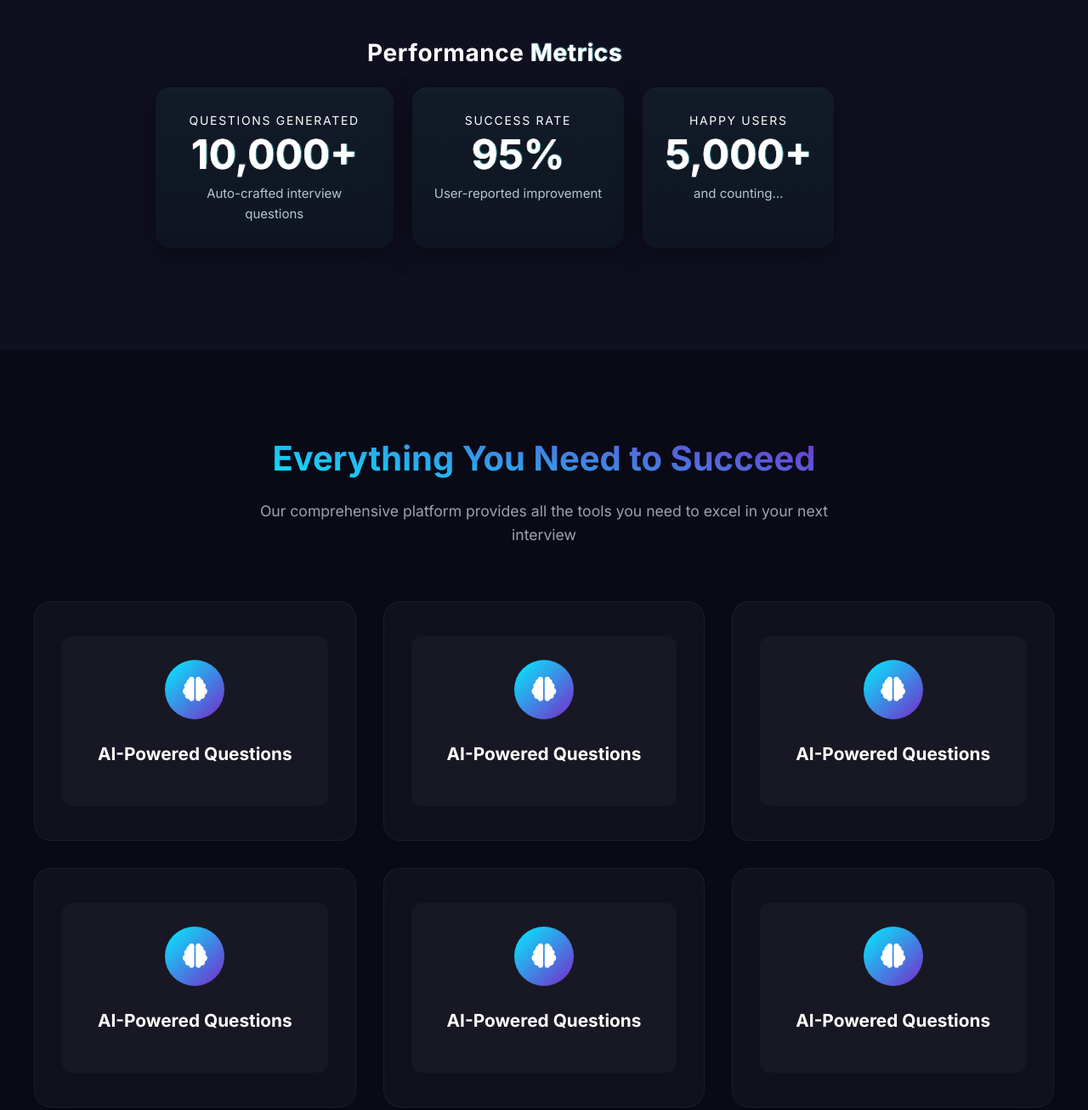
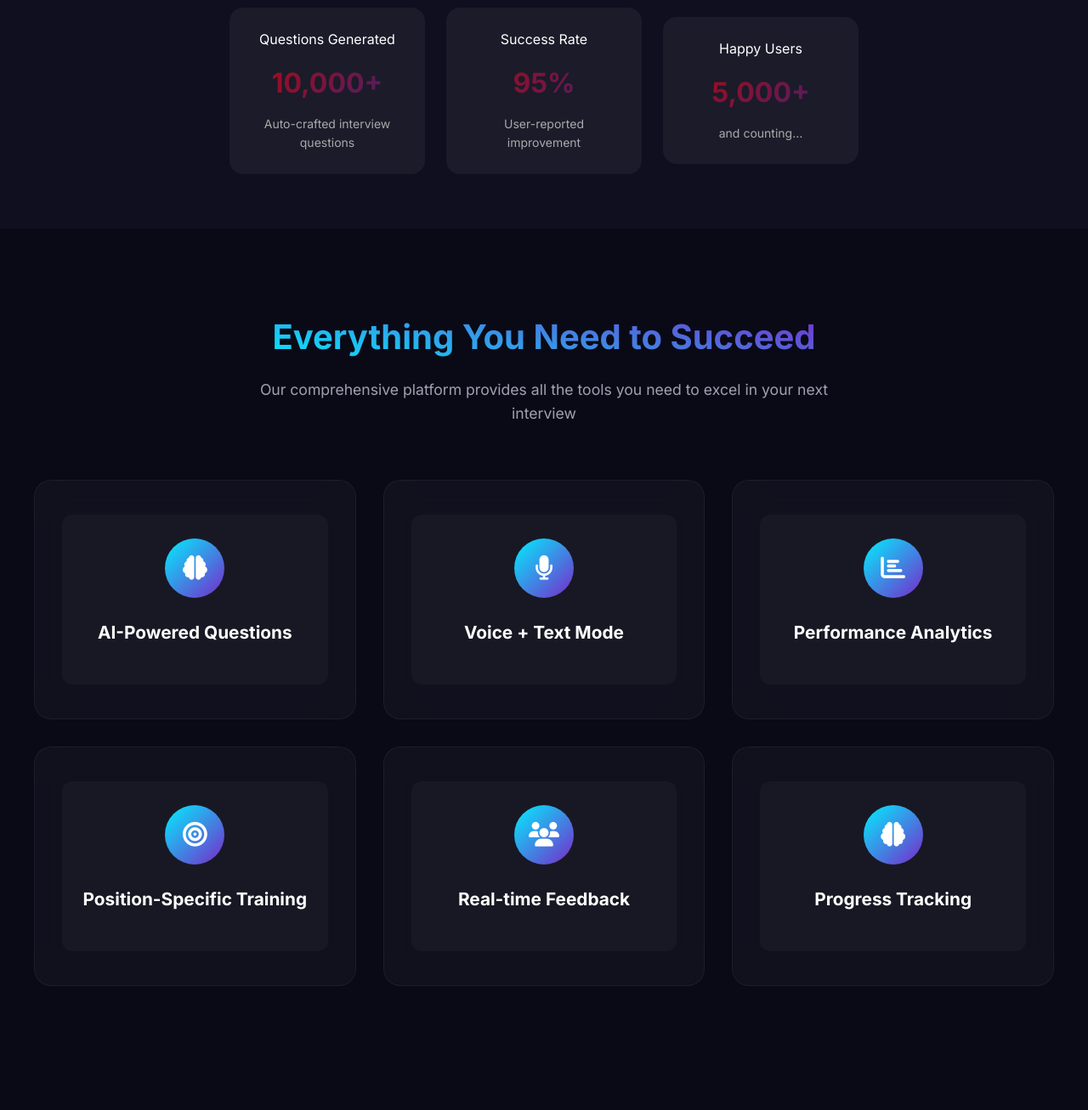
Before and after one commit to 0xanondo-07/ConfidenSee, a plain HTML site: page index.html in a window 1280 px wide. Shown: the part 880-2187 px from the top of the page at 85% size. Drawn offline with Linux system fonts and the light colour scheme.

Commit message:
Update index.html

```diff
--- a/index.html
+++ b/index.html
@@ -1073,7 +1073,9 @@
 .card:hover .card-inner {
   transform: rotateY(180deg);
 }
-
+.card-back p{
+  color: #000000;
+}
 .card-front,
 .card-back {
   position: absolute;
@@ -1133,73 +1135,54 @@
     22% { opacity:.75 }
   }
 
-  /* metrics grid */
-  .metrics1 {
-  display: grid;
-  grid-template-columns: auto auto auto; /* 3 auto-sized columns */
-  gap: 22px;
-  justify-content: center;  /* center the whole row */
-  margin: 0 auto;
+  /* New Wrapper Style */
+.metrics-extra {
+  display: flex;
+  justify-content: center;
+  align-items: center;
+  gap: 25px;
+  flex-wrap: wrap;
+  margin-top: 25px;
+}
+
+/* New Card Style */
+.card-extra {
+  background: rgba(255, 255, 255, 0.05);
+  border-radius: 16px;
+  padding: 25px;
+  width: 230px;
   text-align: center;
+  transition: transform 0.3s ease, box-shadow 0.3s ease;
 }
-  .card1{
-    position:relative; border-radius:18px; padding:28px 26px;
-    background: linear-gradient(180deg, #121b28, #0e1520);
-    box-shadow: 0 10px 30px rgba(0,0,0,.35), inset 0 1px 0 rgba(255,255,255,.04);
-    overflow:hidden; isolation:isolate;
-    transition: transform .25s ease, box-shadow .25s ease;
-   max-width: 280px;         /* keeps consistent card width */
-  margin: 0 auto;           /* ensures each card is centered */
-  justify-content: center;
-  }
-  .card1:hover{
-    transform: translateY(-6px);
-    box-shadow: 0 18px 40px rgba(0,0,0,.45), 0 0 0 1px rgba(57,198,255,.15) inset;
-  }
-  .title1{font-size:14px; letter-spacing:.12em; color:var(--soft); text-transform:uppercase}
-  .value1{font-size:48px; font-weight:800; line-height:1.05; margin:4px 0 8px}
-  .sub1{font-size:15px; color:#b6c4d6}
-
-  /* glitch effect */
-  .glitch1{
-    position:relative; display:inline-block;
-    filter: contrast(1.05) saturate(1.1);
-    text-shadow: 0 0 0 rgba(255,255,255,.9);
-  }
-  .glitch1::before,
-  .glitch1::after{
-    content: attr(data-text);
-    position:absolute; left:0; top:0; width:100%; height:100%;
-    overflow:hidden; pointer-events:none; mix-blend-mode:screen;
-  }
-  .glitch1::before{ color:#ff2a6d; transform: translate(1.5px, 0); clip-path: inset(0 0 60% 0); opacity:.75 }
-  .glitch1::after { color:#2af5ff; transform: translate(-1.5px, 0); clip-path: inset(40% 0 0 0); opacity:.75 }
-
-  @keyframes jitter {
-    0%   { transform: translate(0,0) }
-    20%  { transform: translate(-0.6px, 0.4px) }
-    40%  { transform: translate(0.8px, -0.6px) }
-    60%  { transform: translate(-0.4px, 0.8px) }
-    80%  { transform: translate(0.6px, -0.4px) }
-    100% { transform: translate(0,0) }
-  }
-  @keyframes slice {
-    0%   { clip-path: inset(0 0 75% 0) }
-    50%  { clip-path: inset(30% 0 20% 0) }
-    100% { clip-path: inset(0 0 75% 0) }
-  }
-  .glitch1, .glitch1::before, .glitch1::after { animation: jitter 1.2s infinite steps(2,end) }
-  .glitch1::before { animation: jitter .9s infinite steps(2,end), slice 1.6s infinite linear }
-  .glitch1::after  { animation: jitter 1.1s infinite steps(2,end), slice 1.8s infinite reverse linear }
-
-  .card1:hover .glitch1{ animation-duration:.6s }
-  .card1:hover .glitch1::before{ transform: translate(2.5px,0) }
-  .card1:hover .glitch1::after { transform: translate(-2.5px,0) }
-
-  .grain{
-    position:fixed; inset:-20vmax; z-index:1; pointer-events:none; opacity:.20; mix-blend-mode:soft-light;
-  }
-  @media (max-width:900px){ .metrics1{ grid-template-columns:1fr; } .value1{ font-size:42px } }
+
+/* Hover Effect */
+.card-extra:hover {
+  transform: translateY(-10px) scale(1.05);
+  box-shadow: 0 10px 25px rgba(0, 0, 0, 0.4);
+}
+
+/* Value Highlight */
+.value-extra {
+  font-size: 32px;
+  font-weight: 900;
+  text-shadow: linear-gradient(135deg, rgba(255, 0, 0, 0.63), rgba(121, 40, 202, 0.438));;
+  margin: 12px 0;
+
+}
+
+/* Subtitle */
+.sub-extra {
+  font-size: 14px;
+  color: #aaa;
+}
+.gradient-text {
+  background: linear-gradient(135deg, rgba(255, 0, 0, 0.63), rgba(121, 40, 202, 0.438));
+  -webkit-background-clip: text;
+  -webkit-text-fill-color: transparent;
+  background-clip: text; /* for Firefox */
+  color: transparent;
+}
+
 </style>
 <body>
   <!-- Navigation -->
@@ -1286,44 +1269,26 @@
 
   <!-- Rate Section (Improved) -->
  <section id="rate" class="rate-section">
-   <div class="wrap vhs-overlay">
-    <h1 style="margin:0 0 18px;font-size:28px;font-weight:800;letter-spacing:.02em">
-      Performance <span class="glitch1" data-text="Metrics">Metrics</span>
-    </h1>
-
-    <div class="metrics1">
-      <div class="card1">
-        <div class="title1">Questions Generated</div>
-        <div class="value1 glitch1" data-text="10,000+">10,000+</div>
-        <div class="sub1">Auto-crafted interview questions</div>
-      </div>
-
-      <div class="card1">
-        <div class="title1">Success Rate</div>
-        <div class="value1 glitch1" data-text="95%">95%</div>
-        <div class="sub1">User-reported improvement</div>
-      </div>
-
-      <div class="card1">
-        <div class="title1">Happy Users</div>
-        <div class="value1 glitch1" data-text="5,000+">5,000+</div>
-        <div class="sub1">and counting…</div>
-      </div>
-    </div>
+   <div class="metrics1 metrics-extra">
+  <div class="card1 card-extra">
+    <div class="title1">Questions Generated</div>
+    <div class="value1 value-extra glitch1 gradient-text" data-text="10,000+">10,000+</div>
+    <div class="sub1 sub-extra">Auto-crafted interview questions</div>
   </div>
 
-  <svg class="grain" width="120%" height="120%">
-    <filter id="noiseFilter">
-      <feTurbulence type="fractalNoise" baseFrequency="0.8" numOctaves="2" seed="3">
-        <animate attributeName="baseFrequency" dur="3s" values="0.7;0.9;0.8;0.75;0.7" repeatCount="indefinite"/>
-      </feTurbulence>
-      <feColorMatrix type="saturate" values="0"/>
-      <feComponentTransfer>
-        <feFuncA type="table" tableValues="0 0.6"/>
-      </feComponentTransfer>
-    </filter>
-    <rect x="-10%" y="-10%" width="120%" height="120%" filter="url(#noiseFilter)"></rect>
-  </svg>
+  <div class="card1 card-extra">
+    <div class="title1">Success Rate</div>
+<div class="value1 value-extra glitch1 gradient-text" data-text="95%">95%</div>
+    <div class="sub1 sub-extra">User-reported improvement</div>
+  </div>
+
+  <div class="card1 card-extra">
+    <div class="title1">Happy Users</div>
+    <div class="value1 value-extra glitch1 gradient-text" data-text="5,000+">5,000+</div>
+    <div class="sub1 sub-extra">and counting…</div>
+  </div>
+</div>
+
 
 </section>
   <!-- Features Section -->
@@ -1342,7 +1307,7 @@
       <h3>AI-Powered Questions</h3>
     </div>
     <div class="card-back">
-      <p>Intelligent question generation tailored to your industry and experience level</p>
+      <p>Get intelligent, role-specific interview questions generated by advanced AI</p>
     </div>
   </div>
 </div>
@@ -1350,12 +1315,12 @@
   <div class="card-inner">
     <div class="card-front">
       <div class="card-icon">
-        <i class="fas fa-brain"></i>
-      </div>
-      <h3>AI-Powered Questions</h3>
+        <i class="fas fa-microphone"></i>
+      </div>
+      <h3>Voice + Text Mode</h3>
     </div>
     <div class="card-back">
-      <p>Intelligent question generation tailored to your industry and experience level</p>
+      <p>Practice with both voice responses and text input for realistic simulation</p>
     </div>
   </div>
 </div>
@@ -1363,12 +1328,12 @@
   <div class="card-inner">
     <div class="card-front">
       <div class="card-icon">
-        <i class="fas fa-brain"></i>
-      </div>
-      <h3>AI-Powered Questions</h3>
+        <i class="fas fa-chart-bar"></i>
+      </div>
+      <h3>Performance Analytics</h3>
     </div>
     <div class="card-back">
-      <p>Intelligent question generation tailored to your industry and experience level</p>
+      <p>Track your progress with detailed analytics and improvement suggestions</p>
     </div>
   </div>
 </div>
@@ -1376,12 +1341,25 @@
   <div class="card-inner">
     <div class="card-front">
       <div class="card-icon">
-        <i class="fas fa-brain"></i>
-      </div>
-      <h3>AI-Powered Questions</h3>
+        <i class="fas fa-bullseye"></i>
+      </div>
+      <h3>Position-Specific Training</h3>
     </div>
     <div class="card-back">
-      <p>Intelligent question generation tailored to your industry and experience level</p>
+      <p>Tailored questions for your specific role and industry</p>
+    </div>
+  </div>
+</div>
+     <div class="card">
+  <div class="card-inner">
+    <div class="card-front">
+      <div class="card-icon">
+        <i class="fas fa-users"></i>
+      </div>
+      <h3>Real-time Feedback</h3>
+    </div>
+    <div class="card-back">
+      <p>Get instant feedback on your answers to improve quickly</p>
     </div>
   </div>
 </div>
@@ -1391,23 +1369,10 @@
       <div class="card-icon">
         <i class="fas fa-brain"></i>
       </div>
-      <h3>AI-Powered Questions</h3>
+      <h3>Progress Tracking</h3>
     </div>
     <div class="card-back">
-      <p>Intelligent question generation tailored to your industry and experience level</p>
-    </div>
-  </div>
-</div>
-     <div class="card">
-  <div class="card-inner">
-    <div class="card-front">
-      <div class="card-icon">
-        <i class="fas fa-brain"></i>
-      </div>
-      <h3>AI-Powered Questions</h3>
-    </div>
-    <div class="card-back">
-      <p>Intelligent question generation tailored to your industry and experience level</p>
+      <p>Monitor your improvement with detailed performance metrics</p>
     </div>
   </div>
 </div>
```
